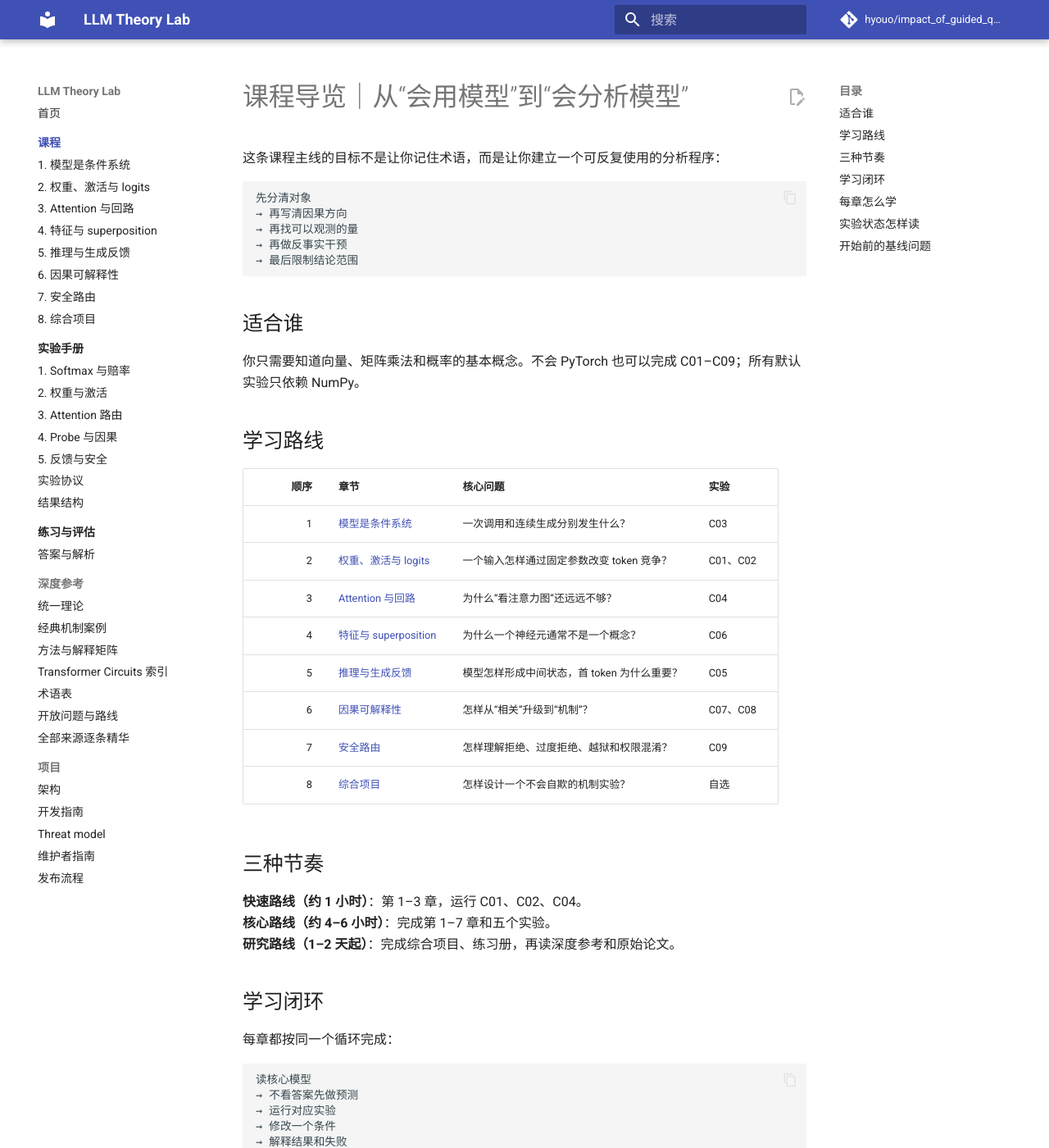
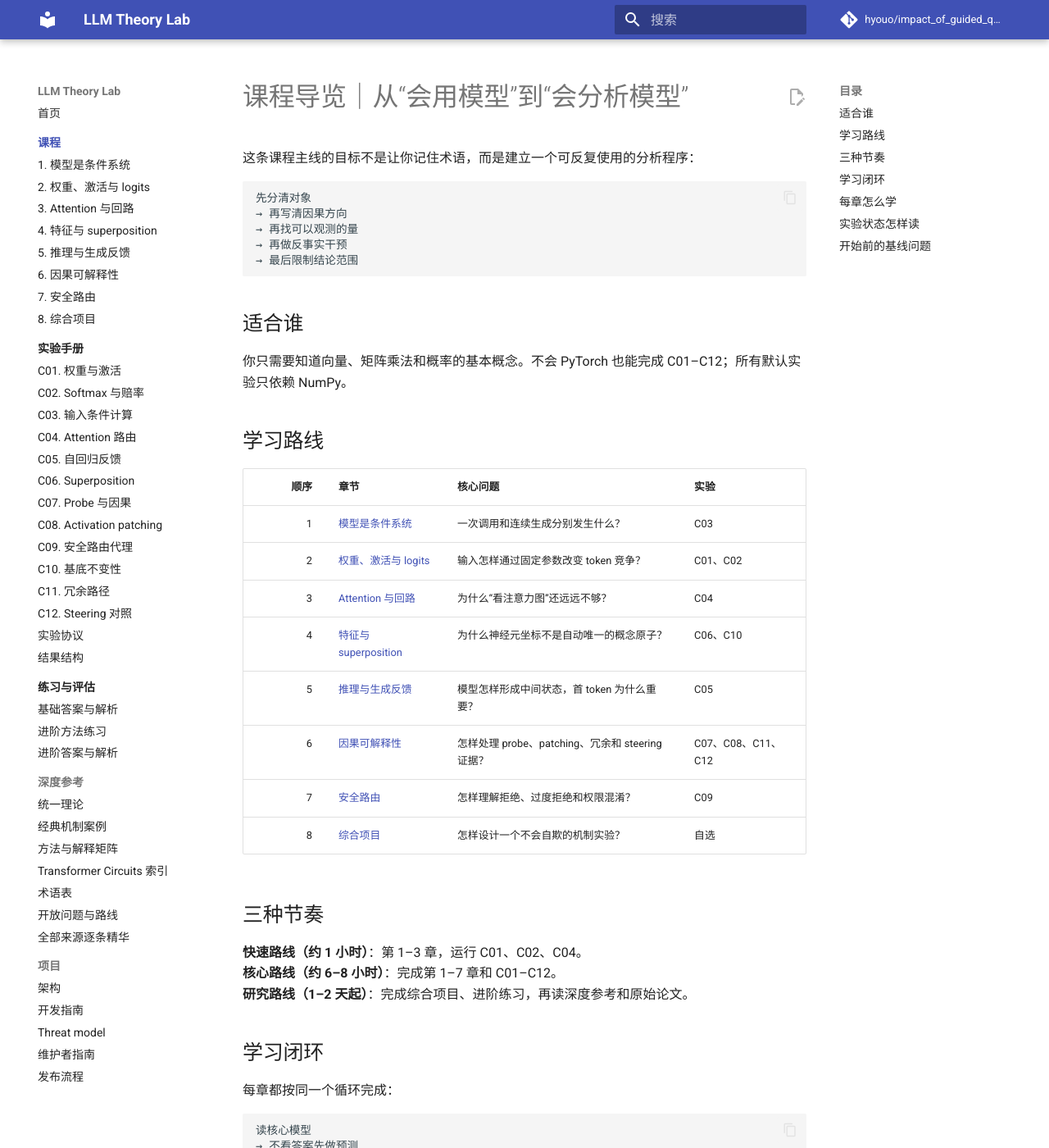
Before and after one commit to hyouo/impact_of_guided_questioning_on_llm_bias, an MkDocs documentation site: the page built from docs/course/index.md, in a window 1280 px wide and 1400 px high. Shown: the whole window at 82% size. Built offline with MkDocs 1.6.1 and Material for MkDocs 9.7.7, drawn with Linux system fonts in a browser that asks for light colours; comment, search, counter and statistics services are not loaded; some of the changed text lies outside the part shown.

Commit message:
docs: connect the curriculum to twelve independent experiments

````diff
--- a/docs/course/index.md
+++ b/docs/course/index.md
@@ -1,6 +1,6 @@
 # 课程导览｜从“会用模型”到“会分析模型”
 
-这条课程主线的目标不是让你记住术语，而是让你建立一个可反复使用的分析程序：
+这条课程主线的目标不是让你记住术语，而是建立一个可反复使用的分析程序：
 
 ```text
 先分清对象
@@ -12,26 +12,26 @@
 
 ## 适合谁
 
-你只需要知道向量、矩阵乘法和概率的基本概念。不会 PyTorch 也可以完成 C01–C09；所有默认实验只依赖 NumPy。
+你只需要知道向量、矩阵乘法和概率的基本概念。不会 PyTorch 也能完成 C01–C12；所有默认实验只依赖 NumPy。
 
 ## 学习路线
 
 | 顺序 | 章节 | 核心问题 | 实验 |
 |---:|---|---|---|
 | 1 | [模型是条件系统](01-model-as-conditional-system.md) | 一次调用和连续生成分别发生什么？ | C03 |
-| 2 | [权重、激活与 logits](02-weights-activations-and-logits.md) | 一个输入怎样通过固定参数改变 token 竞争？ | C01、C02 |
+| 2 | [权重、激活与 logits](02-weights-activations-and-logits.md) | 输入怎样通过固定参数改变 token 竞争？ | C01、C02 |
 | 3 | [Attention 与回路](03-attention-and-circuits.md) | 为什么“看注意力图”还远远不够？ | C04 |
-| 4 | [特征与 superposition](04-features-and-superposition.md) | 为什么一个神经元通常不是一个概念？ | C06 |
+| 4 | [特征与 superposition](04-features-and-superposition.md) | 为什么神经元坐标不是自动唯一的概念原子？ | C06、C10 |
 | 5 | [推理与生成反馈](05-reasoning-and-feedback.md) | 模型怎样形成中间状态，首 token 为什么重要？ | C05 |
-| 6 | [因果可解释性](06-causal-interpretability.md) | 怎样从“相关”升级到“机制”？ | C07、C08 |
-| 7 | [安全路由](07-safety-routing.md) | 怎样理解拒绝、过度拒绝、越狱和权限混淆？ | C09 |
+| 6 | [因果可解释性](06-causal-interpretability.md) | 怎样处理 probe、patching、冗余和 steering 证据？ | C07、C08、C11、C12 |
+| 7 | [安全路由](07-safety-routing.md) | 怎样理解拒绝、过度拒绝和权限混淆？ | C09 |
 | 8 | [综合项目](08-capstone.md) | 怎样设计一个不会自欺的机制实验？ | 自选 |
 
 ## 三种节奏
 
 **快速路线（约 1 小时）**：第 1–3 章，运行 C01、C02、C04。
-**核心路线（约 4–6 小时）**：完成第 1–7 章和五个实验。
-**研究路线（1–2 天起）**：完成综合项目、练习册，再读深度参考和原始论文。
+**核心路线（约 6–8 小时）**：完成第 1–7 章和 C01–C12。
+**研究路线（1–2 天起）**：完成综合项目、进阶练习，再读深度参考和原始论文。
 
 ## 学习闭环
 
@@ -49,9 +49,9 @@
 
 配套入口：
 
-- [实验手册](../labs/index.md)：训练如何操作化命题；
-- [练习册](../exercises/index.md)：训练推导、反例和实验设计；
-- [答案与解析](../exercises/solutions.md)：重点解释为什么某些推理不成立；
+- [十二个实验手册](../labs/index.md)：训练如何操作化命题；
+- [基础练习册](../exercises/index.md)：训练推导、反例和实验设计；
+- [进阶方法练习](../exercises/advanced.md)：训练基底、冗余和 steering 对照；
 - [综合项目](08-capstone.md)：把一条直觉升级为可证伪研究。
 
 不要一开始就看答案。先保存自己的预测，预测错误是课程最有价值的结果之一。
@@ -77,16 +77,18 @@
 | `observational` | 只记录观测，不做二元机制判定 |
 | `skipped` | 缺少模型、依赖或运行条件 |
 
-透明玩具实验最适合推翻错误的一般推理，例如“权重越大一定越重要”或“probe 能解码就说明模型在使用”。它们不能估计真实前沿模型中的效应比例。
+透明实验最适合推翻错误的一般推理，例如“权重越大一定越重要”“probe 能解码就说明模型在使用”“消融无效就说明路径没用”或“steering 成功就找到了自然特征”。它们不能估计真实前沿模型中的效应比例。
 
 ## 开始前的基线问题
 
-先试着回答并保存，不必查资料：
+先保存自己的答案：
 
 1. 推理时参数会不会因为 prompt 改变？
 2. 一个权重很大，是否意味着它对当前输出贡献很大？
-3. Attention 权重高，是否意味着该位置的信息决定了答案？
+3. Attention 权重高，是否意味着该位置决定了答案？
 4. 一个概念能被线性 probe 解码，是否意味着模型用了它？
-5. 模型已经识别出危险内容，是否一定会拒绝？
+5. 单点消融无行为变化，是否意味着该路径未参与计算？
+6. Steering 产生行为变化，是否意味着找到了模型自然使用的唯一方向？
+7. 模型已经识别出风险，是否一定会拒绝？
 
-完成课程后，再回答一次，并用[答案中的自我评分量表](../exercises/solutions.md)评估。真正的进步不是术语增加，而是你会主动补上条件、对照和证据边界。
+完成课程后重新作答。真正的进步不是术语增加，而是你会主动补上范围、对照、反例和证据边界。
--- a/mkdocs.yml
+++ b/mkdocs.yml
@@ -58,16 +58,25 @@ nav:
       - 8. 综合项目: course/08-capstone.md
   - 实验手册:
       - 实验导览: labs/index.md
-      - 1. Softmax 与赔率: labs/01-softmax-and-odds.md
-      - 2. 权重与激活: labs/02-weight-vs-activation.md
-      - 3. Attention 路由: labs/03-attention-routing.md
-      - 4. Probe 与因果: labs/04-probe-vs-causality.md
-      - 5. 反馈与安全: labs/05-feedback-and-safety.md
+      - C01. 权重与激活: labs/02-weight-vs-activation.md
+      - C02. Softmax 与赔率: labs/01-softmax-and-odds.md
+      - C03. 输入条件计算: labs/06-input-conditioning.md
+      - C04. Attention 路由: labs/03-attention-routing.md
+      - C05. 自回归反馈: labs/05-autoregressive-feedback.md
+      - C06. Superposition: labs/07-superposition.md
+      - C07. Probe 与因果: labs/04-probe-vs-causality.md
+      - C08. Activation patching: labs/08-activation-patching.md
+      - C09. 安全路由代理: labs/09-safety-routing.md
+      - C10. 基底不变性: labs/10-basis-invariance.md
+      - C11. 冗余路径: labs/11-redundant-paths.md
+      - C12. Steering 对照: labs/12-steering-controls.md
       - 实验协议: experiments/EXPERIMENT_PROTOCOL.md
       - 结果结构: experiments/RESULT_SCHEMA.md
   - 练习与评估:
-      - 练习册: exercises/index.md
-      - 答案与解析: exercises/solutions.md
+      - 基础练习册: exercises/index.md
+      - 基础答案与解析: exercises/solutions.md
+      - 进阶方法练习: exercises/advanced.md
+      - 进阶答案与解析: exercises/advanced-solutions.md
   - 深度参考:
       - 统一理论: reference/unified-theory.md
       - 经典机制案例: reference/case-studies.md
````
Also changed, not shown: README.md (+33 -33 lines), docs/course/04-features-and-superposition.md (+46 -37 lines), docs/course/06-causal-interpretability.md (+50 -27 lines), docs/exercises/advanced-solutions.md (added, +76 -0 lines), docs/exercises/advanced.md (added, +95 -0 lines), docs/index.md (+7 -8 lines).
